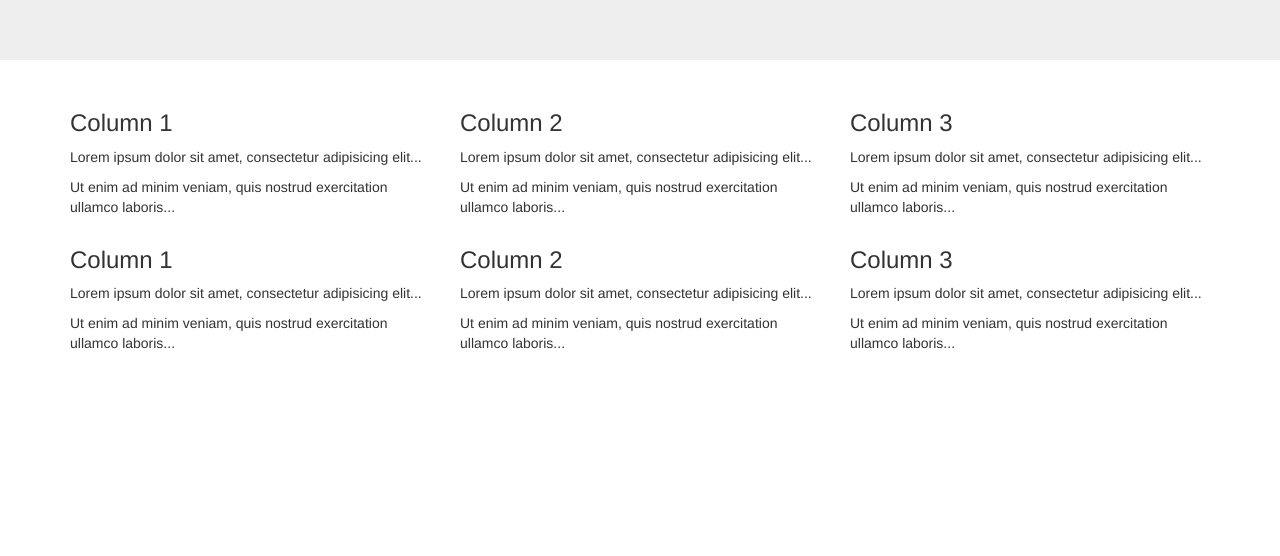
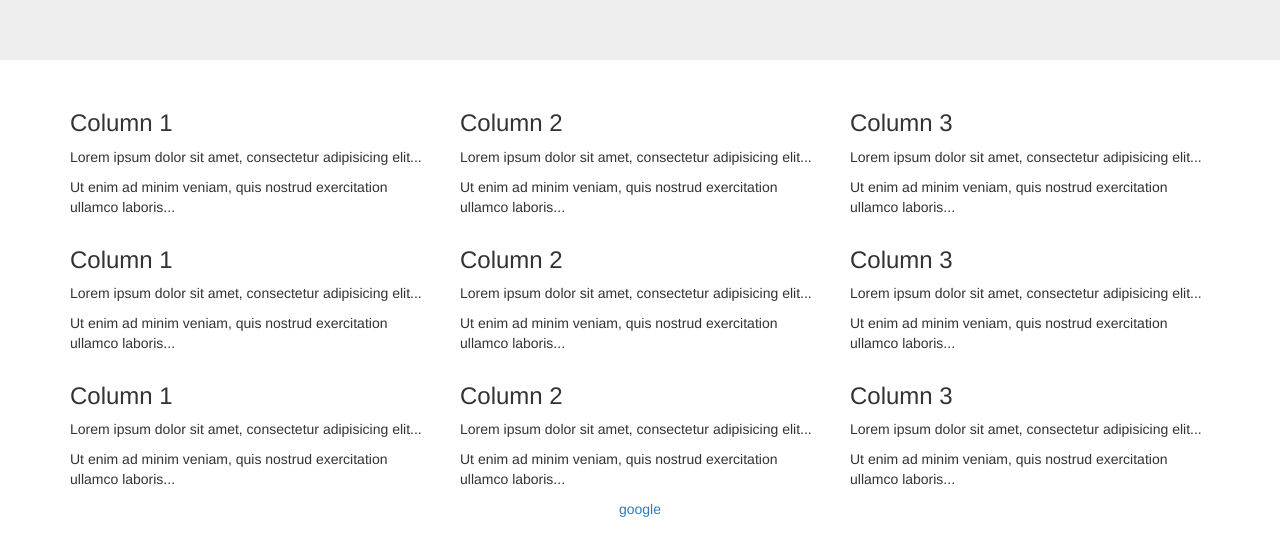
Before and after one commit to vinaydevops81/tags, a plain HTML site: page index.html in a window 1280 px wide. Shown: the part 200-756 px from the top of the page. Drawn offline with nearby package versions, Linux system fonts and the light colour scheme.

Commit message:
added new row and link

```diff
--- a/index.html
+++ b/index.html
@@ -50,7 +50,27 @@ CTYPE html>
       <p>Ut enim ad minim veniam, quis nostrud exercitation ullamco laboris...</p>
     </div>
   </div>
+
+ <div class="row">
+    <div class="col-sm-4">
+      <h3>Column 1</h3>
+      <p>Lorem ipsum dolor sit amet, consectetur adipisicing elit...</p>
+      <p>Ut enim ad minim veniam, quis nostrud exercitation ullamco laboris...</p>
+    </div>
+    <div class="col-sm-4">
+      <h3>Column 2</h3>
+      <p>Lorem ipsum dolor sit amet, consectetur adipisicing elit...</p>
+      <p>Ut enim ad minim veniam, quis nostrud exercitation ullamco laboris...</p>
+    </div>
+    <div class="col-sm-4">
+      <h3>Column 3</h3>
+      <p>Lorem ipsum dolor sit amet, consectetur adipisicing elit...</p>
+      <p>Ut enim ad minim veniam, quis nostrud exercitation ullamco laboris...</p>
+    </div>
+  </div>
 </div>
-
+<div class="col-md-12 text-center">
+<p><a href="https://googleafssaf.com">google</a></p>
+</div>
 </body>
 </html>
```
